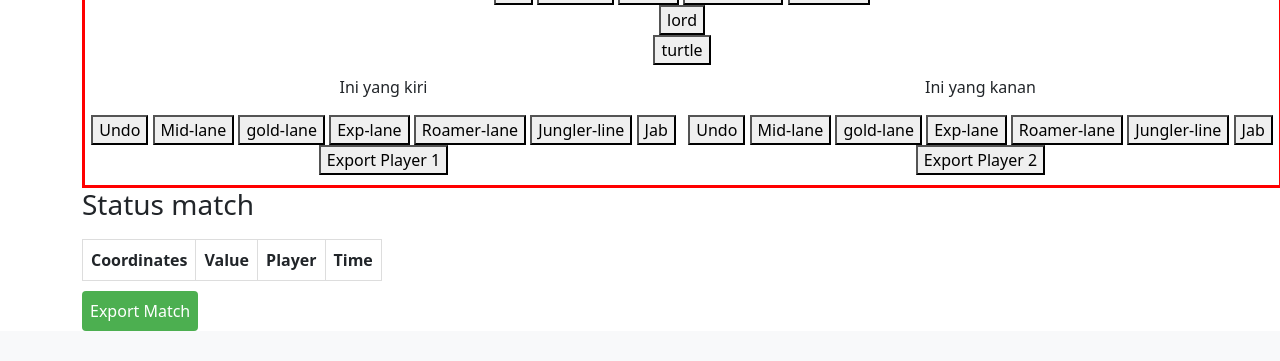
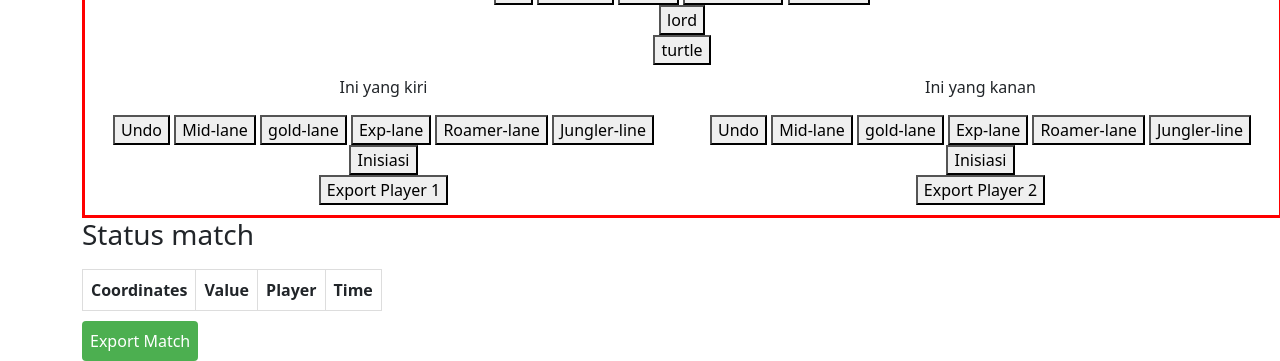
Before and after one commit to boycakra/Mobile-Legend-analisis, a Flask app: page / in a window 1280 px wide. Shown: the part 1042-1403 px from the top of the page. Before the commit the page ends 1373 px from the top, so only its background shows below. Run offline with Flask 3, Linux system fonts and the light colour scheme; lists and menus that the app fills with data are empty.

Commit message:
Updated ShortCut
Updated ShortCut From the main tools

```diff
--- a/app/static/script.js
+++ b/app/static/script.js
@@ -76,9 +76,9 @@ document.addEventListener("DOMContentLoaded", function () {
             } else if (currentMove === "Roamer-lane") {
                 markingCircleClass = "Roamer-lane-mark-innercircle";
                 valueDisplays[currentPlayer].innerHTML = "Value: Roamer-lane";
-            } else if (currentMove === "jab") {
-                markingCircleClass = "jab-mark-circle";
-                valueDisplays[currentPlayer].innerHTML = "Value: jab";
+            } else if (currentMove === "Inisiasi") {
+                markingCircleClass = "Inisiasi-mark-circle";
+                valueDisplays[currentPlayer].innerHTML = "Value: Inisiasi";
             }
         };
     }
@@ -107,14 +107,14 @@ document.addEventListener("DOMContentLoaded", function () {
 
     document.getElementById("Mid-lane").addEventListener("click", boxingMoveHandler("Player", "Mid-lane"));
     document.getElementById("Exp-lane").addEventListener("click", boxingMoveHandler("Player", "Exp-lane"));
-    document.getElementById("jab").addEventListener("click", boxingMoveHandler("Player", "jab"));
+    document.getElementById("Inisiasi").addEventListener("click", boxingMoveHandler("Player", "Inisiasi"));
     document.getElementById("Roamer-lane").addEventListener("click", boxingMoveHandler("Player", "Roamer-lane"));
     document.getElementById("gold-lane").addEventListener("click", boxingMoveHandler("Player", "gold-lane"));
     document.getElementById("Jungler-line").addEventListener("click", boxingMoveHandler("Player", "Jungler-line"));
 
     document.getElementById("Mid-laneplayer2").addEventListener("click", boxingMoveHandler("Player2", "Mid-lane"));
     document.getElementById("Exp-lanep2").addEventListener("click", boxingMoveHandler("Player2", "Exp-lane"));
-    document.getElementById("jabplayer2").addEventListener("click", boxingMoveHandler("Player2", "jab"));
+    document.getElementById("Inisiasiplayer2").addEventListener("click", boxingMoveHandler("Player2", "Inisiasi"));
     document.getElementById("Roamer-lanep2").addEventListener("click", boxingMoveHandler("Player2", "Roamer-lane"));
     document.getElementById("gold-lanep2").addEventListener("click", boxingMoveHandler("Player2", "gold-lane"));
     document.getElementById("Jungler-linep2").addEventListener("click", boxingMoveHandler("Player2", "Jungler-line"));
@@ -315,8 +315,8 @@ document.addEventListener("DOMContentLoaded", function () {
                     valueDisplays[currentPlayer].innerHTML = `Value: Buff-biru ${currentMove}`;
                 }
                 break;
-            case "n":
-            case "N":
+            case "j":
+            case "J":
                 // "K" key is pressed, perform Kill action
                 if (marking && currentPlayer && currentMove) {
                     markingCircleClass = `${currentMove}Buff-lord-mark-square`;
@@ -324,8 +324,8 @@ document.addEventListener("DOMContentLoaded", function () {
                 }
                 break;
 
-            case "m":
-            case "M":
+            case "k":
+            case "K":
                 // "M" key is pressed, perform Turtle action
                 if (marking && currentPlayer && currentMove) {
                     const moveClassMap = {
@@ -341,6 +341,32 @@ document.addEventListener("DOMContentLoaded", function () {
                     const time = timerDisplay.textContent;
                     addDataToTable(time, currentPlayer, currentMove);
                 }
+                break;
+
+            case "q":
+            case "Q":
+                // "Q" key is pressed, perform Mid-lane action for Player 2
+                boxingMoveHandler("Player2", "Mid-lane")();
+                break;
+            case "w":
+            case "W":
+                // "W" key is pressed, perform gold-lane action for Player 2
+                boxingMoveHandler("Player2", "gold-lane")();
+                break;
+            case "e":
+            case "E":
+                // "E" key is pressed, perform Exp-lane action for Player 2
+                boxingMoveHandler("Player2", "Exp-lane")();
+                break;
+            case "r":
+            case "R":
+                // "R" key is pressed, perform Roamer-lane action for Player 2
+                boxingMoveHandler("Player2", "Roamer-lane")();
+                break;
+            case "t":
+            case "T":
+                // "T" key is pressed, perform Jungler-line action for Player 2
+                boxingMoveHandler("Player2", "Jungler-line")();
                 break;
             // Add more cases for other shortcuts as needed
             // For example:
--- a/app/templates/index.html
+++ b/app/templates/index.html
@@ -88,7 +88,7 @@
                 <button id="Exp-lane">Exp-lane</button>
                 <button id="Roamer-lane">Roamer-lane</button>
                 <button id="Jungler-line">Jungler-line</button>
-                <button id="jab">Jab</button> <!-- New Jab button -->
+                <button id="Inisiasi">Inisiasi</button> <!-- New Inisiasi button -->
                 <div id="coordinate-display"></div>
                 <div id="value-display"></div>
                 <button id="export-player1">Export Player 1</button>
@@ -99,9 +99,9 @@
                 <button id="Mid-laneplayer2">Mid-lane</button>
                 <button id="gold-lanep2">gold-lane</button>
                 <button id="Exp-lanep2">Exp-lane</button>
-                <button id="Roamer-lanep2">Roamer-lane</button> <!-- New JabPlayer2 button -->
+                <button id="Roamer-lanep2">Roamer-lane</button> <!-- New InisiasiPlayer2 button -->
                 <button id="Jungler-linep2">Jungler-line</button>
-                <button id="jabplayer2">Jab</button> <!-- New JabPlayer2 button -->
+                <button id="Inisiasiplayer2">Inisiasi</button> <!-- New InisiasiPlayer2 button -->
                 <div id="coordinate-display_player2"></div>
                 <div id="value-display_player2"></div>
                 <button id="export-player2">Export Player 2</button>
```
Also changed, not shown: app/static/style.css (+11 -11 lines).
